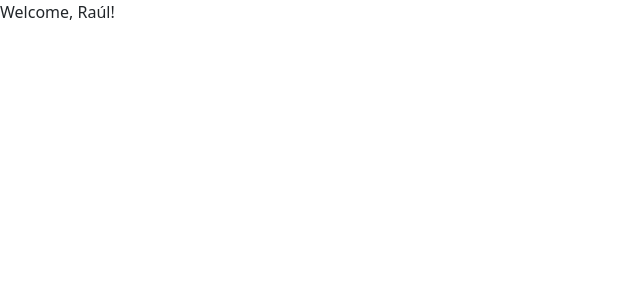
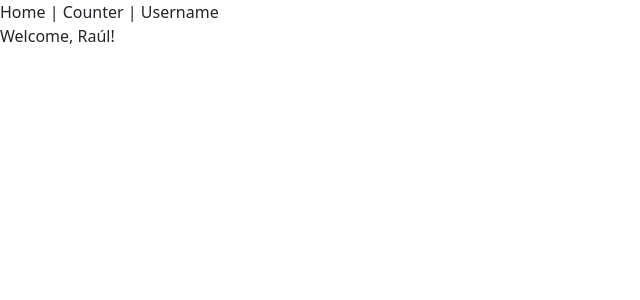
Before and after one commit to Hachiko03/React, a React (Vite) app in the folder my-app/: page / in a window 1280 px wide. Shown: the top 300 px of the page, without its empty margins (0-640 px from the left). Built offline with nearby package versions, Linux system fonts and the light colour scheme.

Commit message:
React Router 4

```diff
--- a/my-app/src/App.jsx
+++ b/my-app/src/App.jsx
@@ -1,17 +1,20 @@
 import React from "react";
-import { Route, Routes } from "react-router";
+import { Route, Routes, useParams } from "react-router";
 import { Welcome } from "./Welcome";
 import Counter from "./Counter";
 import ShowGithubUser from "./ShowGithubUser";
-
+import { Link, NavLink } from "react-router-dom";
 
 export default function App() {
+    const { username="Hachiko03" } = useParams();
   return (
     <div>
+      <NavLink to="/">Home</NavLink> | <NavLink to="/counter">Counter</NavLink>{" "}
+      | <NavLink to={`/users/${username}`}>Username</NavLink>
       <Routes>
         <Route path="/" element={<Welcome name={"Raúl"} />} />
-              <Route path="counter" element={ <Counter /> } />
-              <Route path="users/:username" element={<ShowGithubUser/>}></Route>
+        <Route path="counter" element={<Counter />} />
+        <Route path="users/:username" element={<ShowGithubUser />}></Route>
       </Routes>
     </div>
   );
--- a/my-app/src/ShowGithubUser.jsx
+++ b/my-app/src/ShowGithubUser.jsx
@@ -3,6 +3,6 @@ import { useParams } from "react-router";
 import GithubUser from "./GithubUser";
 
 export default function ShowGithubUser() {
-  const { username } = useParams();
+  const { username="Hachiko03" } = useParams();
   return <GithubUser username={username}/>;
 }
```
